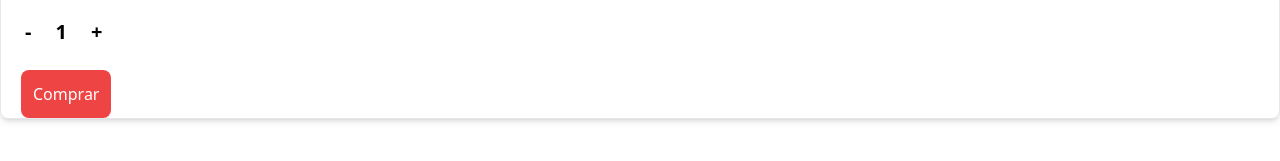
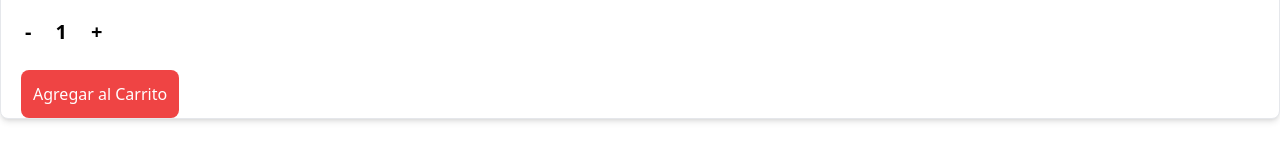
Before and after one commit to fedeRK/tiendafotos-errecalde, a React (Create React App) app: page /item/0 in a window 1280 px wide. Shown: the part 591-752 px from the top of the page. Built offline with nearby package versions, Linux system fonts and the light colour scheme.

Commit message:
Desafío: Sincronizar counter

```diff
--- a/src/components/ItemCount.jsx
+++ b/src/components/ItemCount.jsx
@@ -1,6 +1,6 @@
 import React, {useState} from 'react'
 
-const ItemCount = ({stock, initial = 0}) => {
+const ItemCount = ({stock, initial, onAdd}) => {
 
     const [cuenta, setCuenta] = useState(initial)
 
@@ -16,9 +16,9 @@ const ItemCount = ({stock, initial = 0}) => {
       }
     }
 
-    const onAdd = () => {
-      if(cuenta >= 1)
-      alert (`Gracias por su compra`)
+
+    const clickAddToCart = () => {
+      onAdd(cuenta);
     }
 
   return (
@@ -28,7 +28,7 @@ const ItemCount = ({stock, initial = 0}) => {
         <p>{cuenta}</p>
         <button onClick={sumar}>+</button>
       </div>
-      <button className='mx-5 rounded-lg bg-red-500 p-3 text-white' onClick={onAdd}>Comprar</button>
+      <button className='mx-5 rounded-lg bg-red-500 p-3 text-white' onClick={()=> clickAddToCart()}>Agregar al Carrito</button>
     </>
   )
 }
--- a/src/components/ItemDetailContainer/ItemDetail.js
+++ b/src/components/ItemDetailContainer/ItemDetail.js
@@ -1,16 +1,28 @@
+import { useState } from 'react';
+import { Link } from 'react-router-dom';
 import '../../index.css';
 import ItemCount from "../ItemCount";
 
 
 
-export default function ItemDetail( {zapato}) {
+export default function ItemDetail({zapato}) {
+
+    const [finalized, setFinalized] = useState(false)
+
+    const onAdd = (cuenta) => {
+      setFinalized(true);
+      console.log(`Se agregaron ${cuenta} modelo ${zapato.title} al carrito`);
+    };
+
     return (
       <div className="bg-white rounded-lg border border-gray-200 shadow-md dark:bg-gray-800 dark:border-gray-700">
         <h1 className="text-3xl m-5">{zapato.title}</h1>
-        <img className=" flex-wrap rounded-t-lg" src={zapato.pictureURL}/>
+        <img className=" flex-wrap rounded-t-lg" src={zapato.pictureURL} alt={zapato.title}/>
         <p className='m-2'>{zapato.description}</p>
         <h2 className="text-3xl m-5">${zapato.price}</h2>
-        <ItemCount stock={10} initial={1}/>
+      {!finalized ? (<ItemCount stock={10} initial={1} onAdd={onAdd}/>) : (<Link to="/cart"><button>Finalizar Compra</button></Link>)}
+
+
 
       </div>
     );
```
